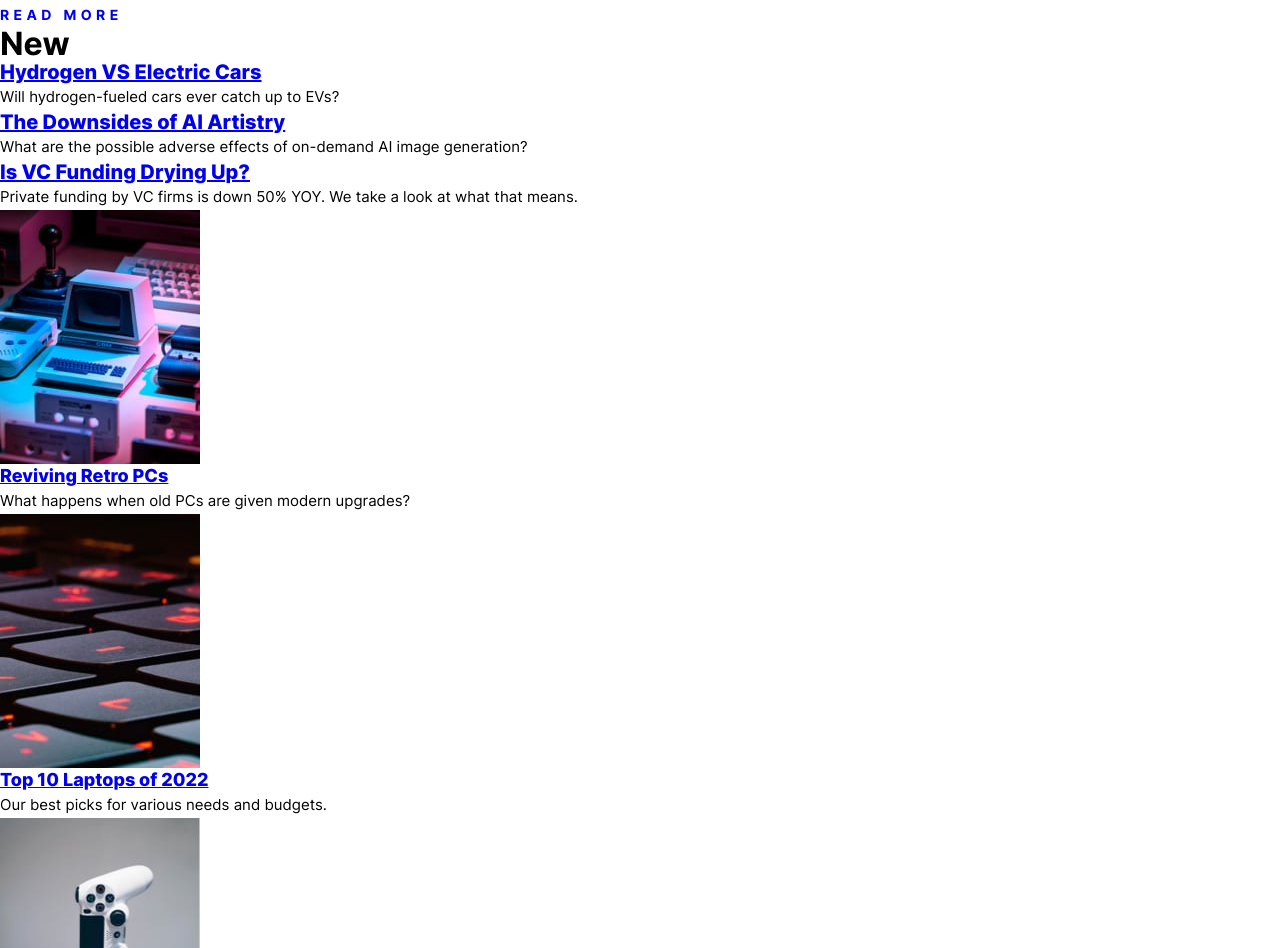
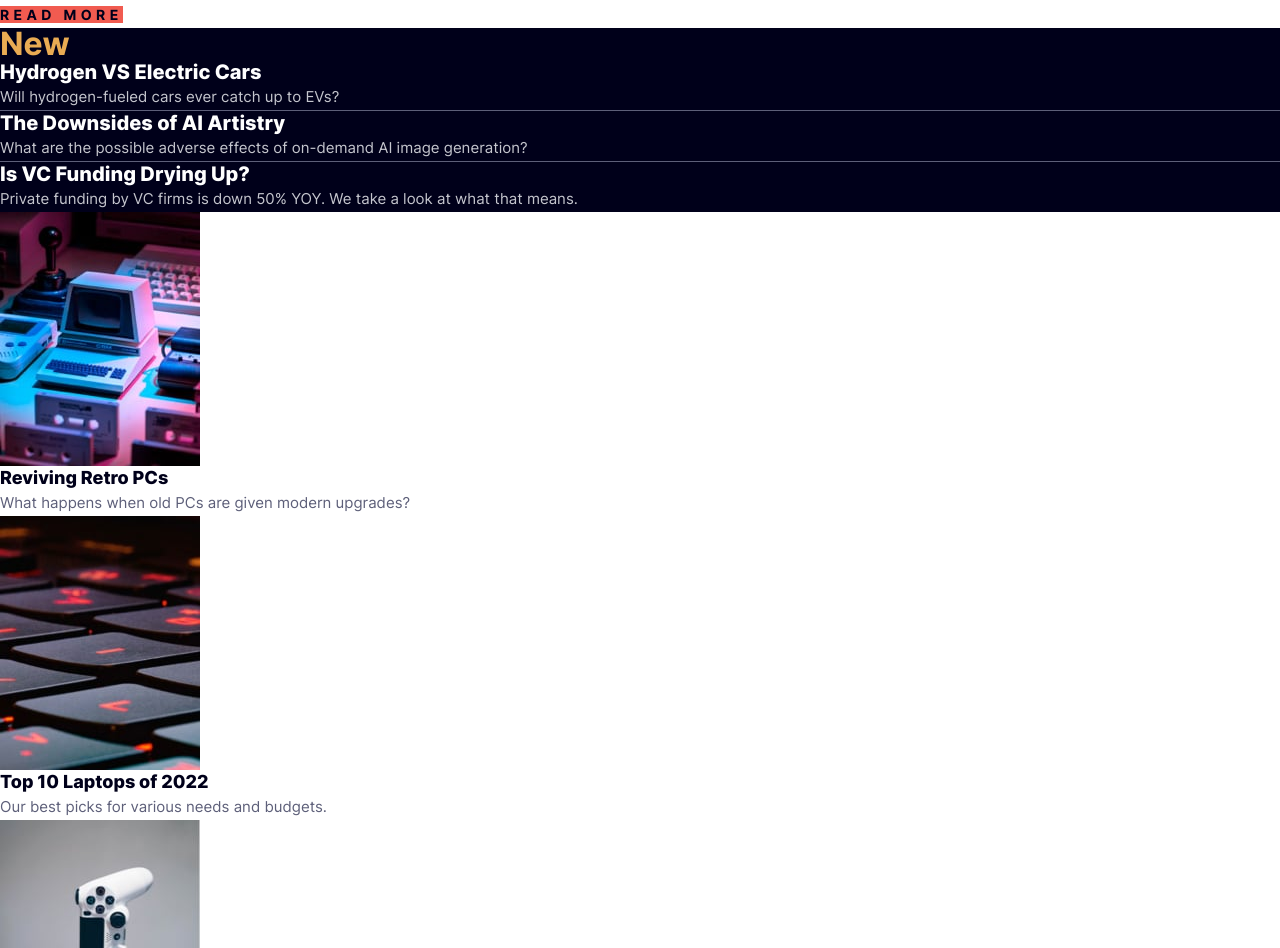
Before and after one commit to loki-pepe/news-homepage, a plain HTML site: page index.html in a window 1280 px wide. Shown: the part 772-1720 px from the top of the page. Drawn offline with Linux system fonts and the light colour scheme.

Commit message:
edit colors (except ol marker)

```diff
--- a/static/style.css
+++ b/static/style.css
@@ -4,6 +4,21 @@
 }
 
 :root {
+    /* Colors */
+    --white: hsl(0, 100%, 100%);
+    --black: hsl(0, 0%, 0%);
+
+    --grey-300: hsl(233, 8%, 79%);
+    --grey-200: hsl(0, 0%, 85%);
+
+    --navy-950: hsl(240, 100%, 5%);
+    --navy-600: hsl(236, 13%, 42%);
+
+    --gold: hsl(35, 77%, 62%);
+
+    --red: hsl(4, 85%, 63%);
+
+
     /* Typography */
     --font-family: "Inter", Arial, sans-serif;
 
@@ -41,6 +56,11 @@
     margin: 0;
 }
 
+a {
+    color: inherit;
+    text-decoration: inherit;
+}
+
 body {
     min-height: 100vh;
     font-family: var(--font-family);
@@ -48,6 +68,7 @@ body {
     font-weight: var(--body-font-weight);
     letter-spacing: var(--body-letter-spacing);
     line-height: var(--body-line-height);
+    color: var(--navy-600);
 }
 
 .button {
@@ -57,6 +78,8 @@ body {
     line-height: var(--button-line-height);
     text-decoration: none;
     text-transform: uppercase;
+    color: var(--navy-950);
+    background-color: var(--red);
 }
 
 .featured h2 {
@@ -64,6 +87,7 @@ body {
     font-weight: var(--heading-xl-font-weight);
     letter-spacing: inherit;
     line-height: var(--heading-xl-line-height);
+    color: var(--navy-950);
 }
 
 img, svg {
@@ -71,11 +95,26 @@ img, svg {
     max-width: 100%;
 }
 
+.logo svg {
+    fill: var(--navy-950);
+}
+
+.new {
+    background-color: var(--navy-950);
+    color: var(--grey-300)
+}
+
+.new article:not(:last-of-type) {
+    border-bottom: 1px solid var(--navy-600);
+}
+
 .new h2 {
+    color: var(--navy-950);
     font-size: var(--heading-l-font-size);
     font-weight: var(--heading-l-font-weight);
     letter-spacing: inherit;
     line-height: var(--heading-l-line-height);
+    color: var(--gold);
 }
 
 .new h3 {
@@ -83,6 +122,11 @@ img, svg {
     font-weight: var(--heading-m-font-weight);
     letter-spacing: inherit;
     line-height: var(--heading-m-line-height);
+    color: var(--white);
+}
+
+ol {
+    list-style: none;
 }
 
 .sr-only {
@@ -100,11 +144,32 @@ img, svg {
     font-weight: var(--heading-s-font-weight);
     letter-spacing: inherit;
     line-height: var(--heading-s-line-height);
+    color: var(--navy-950);
+}
+
+@media (hover:hover) {
+    .button:hover {
+        color: var(--white);
+        background-color: var(--navy-950);
+    }
+
+    nav a:hover {
+        color: var(--red);
+    }
+
+    .new a:hover {
+        color: var(--gold);
+    }
+
+    .trending a:hover {
+        color: var(--red);
+    }
 }
 
 @media (width < 62rem /* ovisi o layoutu */) {
     nav {
         font-size: var(--heading-s-font-size);
         line-height: var(--heading-s-line-height);
+        color: var(--navy-950);
     }
 }
```
